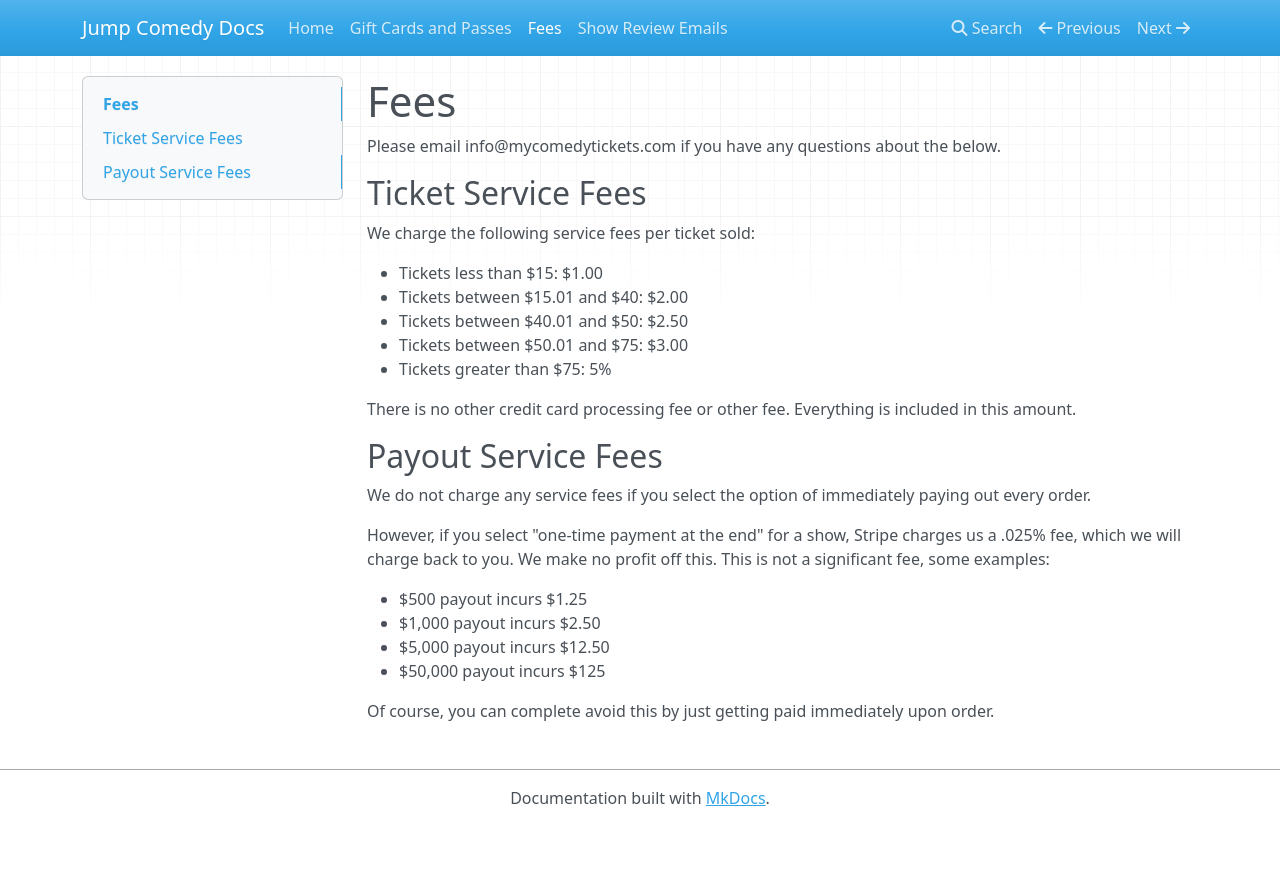
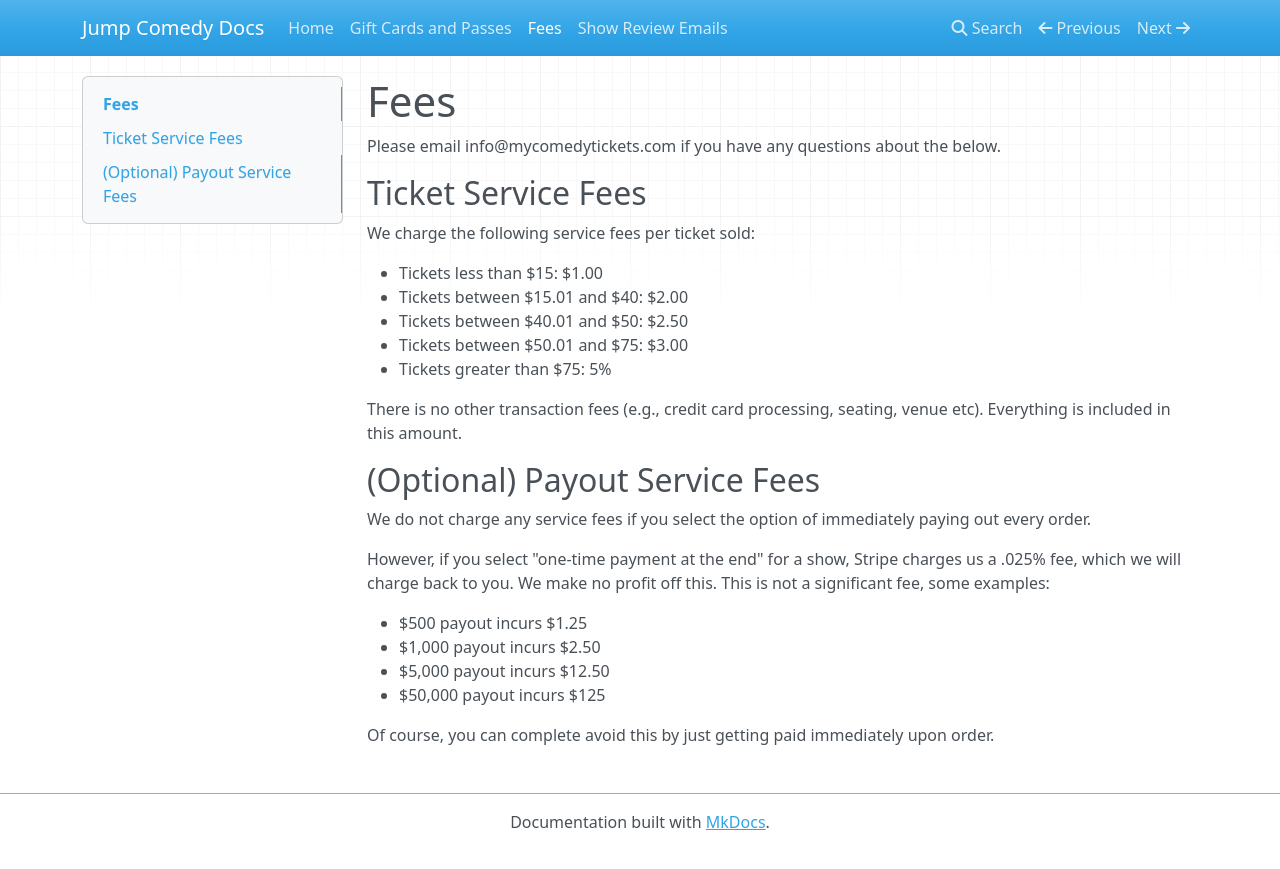
Before and after one commit to Jump-Comedy/jump-comedy-docs, an MkDocs documentation site: the page built from docs/service-fees.md, in a window 1280 px wide. Shown: the top 869 px of the page. Built offline with MkDocs 1.6.1, drawn with Linux system fonts in a browser that asks for light colours; nearby versions of some CDN libraries.

Commit message:
more words

```diff
--- a/docs/service-fees.md
+++ b/docs/service-fees.md
@@ -12,9 +12,9 @@ We charge the following service fees per ticket sold:
 - Tickets between $50.01 and $75: $3.00
 - Tickets greater than $75: 5%
 
-There is no other credit card processing fee or other fee. Everything is included in this amount.
+There is no other transaction fees (e.g., credit card processing, seating, venue etc). Everything is included in this amount.
 
-## Payout Service Fees
+## (Optional) Payout Service Fees
 
 We do not charge any service fees if you select the option of immediately paying out every order.
 
```
